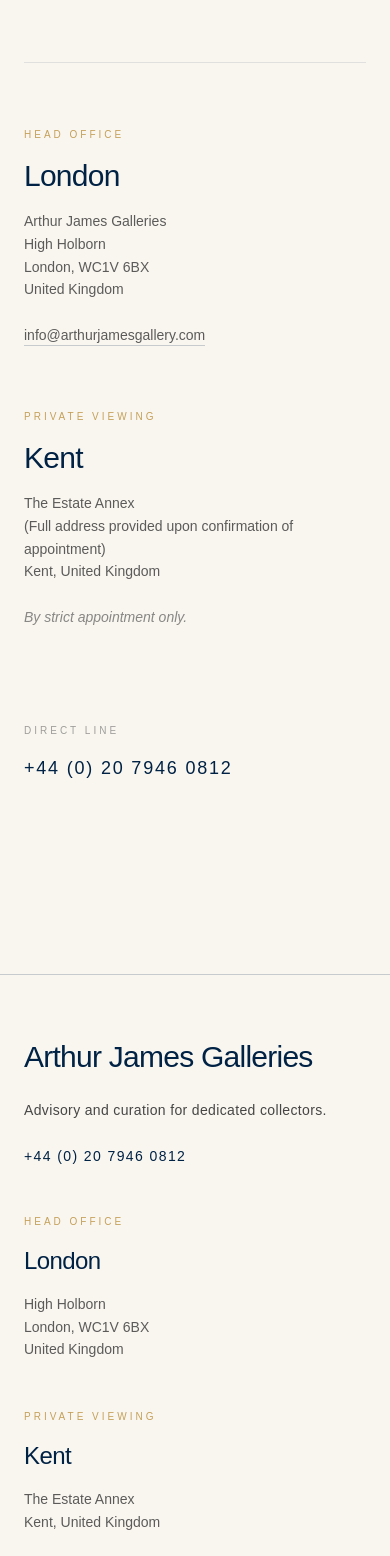
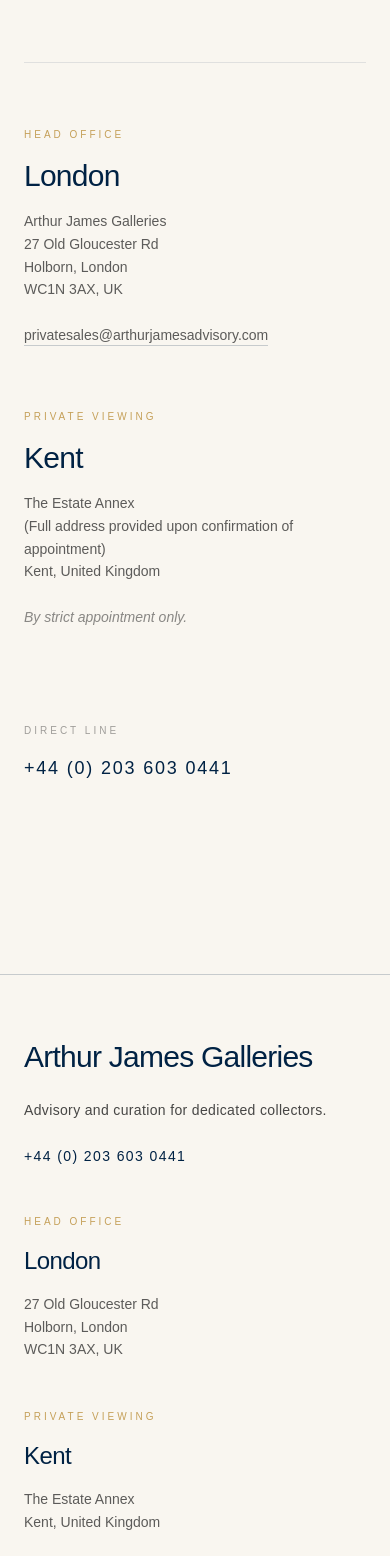
Before and after one commit to josephgmc-abc/arthur-james-galleries, a Next.js app: page /contact in a window 390 px wide. Shown: the part 1074-2630 px from the top of the page. Built offline with nearby package versions, Linux system fonts and the light colour scheme; no server answers; a web font is replaced by a local one.

Commit message:
chore: update London address, sales email, and phone number across the platform

```diff
--- a/app/(main)/contact/page.tsx
+++ b/app/(main)/contact/page.tsx
@@ -138,12 +138,12 @@ export default function ContactPage() {
             <h3 className="font-serif text-3xl text-navy">London</h3>
             <p className="font-sans text-sm text-charcoal/70 leading-relaxed max-w-xs">
               Arthur James Galleries <br />
-              High Holborn <br />
-              London, WC1V 6BX <br />
-              United Kingdom
+              27 Old Gloucester Rd <br />
+              Holborn, London <br />
+              WC1N 3AX, UK
             </p>
             <p className="font-sans text-sm text-charcoal/70 mt-2">
-              <a href="mailto:info@arthurjamesgallery.com" className="hover:text-gold transition-colors duration-500 border-b-[1.5px] border-navy/20 pb-0.5">info@arthurjamesgallery.com</a>
+              <a href="mailto:privatesales@arthurjamesadvisory.com" className="hover:text-gold transition-colors duration-500 border-b-[1.5px] border-navy/20 pb-0.5">privatesales@arthurjamesadvisory.com</a>
             </p>
           </div>
 
@@ -163,7 +163,7 @@ export default function ContactPage() {
           <div className="flex flex-col gap-4 mt-8">
             <span className="font-sans text-[10px] tracking-[0.3em] text-charcoal/40 uppercase">Direct Line</span>
             <p className="font-sans text-lg tracking-widest text-navy">
-              +44 (0) 20 7946 0812
+              +44 (0) 203 603 0441
             </p>
           </div>
         </div>
--- a/app/(main)/layout.tsx
+++ b/app/(main)/layout.tsx
@@ -60,20 +60,19 @@ export default function RootLayout({
                   Advisory and curation for dedicated collectors.
                 </p>
                 <p className="font-sans text-sm tracking-widest text-navy">
-                  +44 (0) 20 7946 0812
+                  +44 (0) 203 603 0441
                 </p>
-              </div>
+                </div>
 
-              <div className="lg:col-span-3 flex flex-col gap-4">
+                <div className="lg:col-span-3 flex flex-col gap-4">
                 <span className="font-sans text-[10px] tracking-[0.3em] text-gold uppercase">Head Office</span>
                 <h3 className="font-serif text-2xl text-navy">London</h3>
                 <p className="font-sans text-sm text-charcoal/70 leading-relaxed max-w-xs">
-                  High Holborn <br />
-                  London, WC1V 6BX <br />
-                  United Kingdom
+                  27 Old Gloucester Rd <br />
+                  Holborn, London <br />
+                  WC1N 3AX, UK
                 </p>
-              </div>
-
+                </div>
               <div className="lg:col-span-3 flex flex-col gap-4">
                 <span className="font-sans text-[10px] tracking-[0.3em] text-gold uppercase">Private Viewing</span>
                 <h3 className="font-serif text-2xl text-navy">Kent</h3>
--- a/app/(main)/privacy/page.tsx
+++ b/app/(main)/privacy/page.tsx
@@ -36,7 +36,7 @@ export default function PrivacyPolicyPage() {
           <section>
             <h2 className="font-serif text-3xl text-navy mb-4">5. Your Rights</h2>
             <p>
-              Under the General Data Protection Regulation (GDPR), you have the right to access, rectify, or erase your personal data held by us. To exercise these rights, please contact our data protection liaison at info@arthurjamesgallery.com.
+              Under the General Data Protection Regulation (GDPR), you have the right to access, rectify, or erase your personal data held by us. To exercise these rights, please contact our data protection liaison at privatesales@arthurjamesadvisory.com.
             </p>
           </section>
 
--- a/app/api/contact/route.ts
+++ b/app/api/contact/route.ts
@@ -46,7 +46,7 @@ export async function POST(request: Request) {
     try {
       await resend.emails.send({
         from: 'Arthur James Galleries <inquiries@arthurjamesgallery.com>', // MUST be a verified domain in Resend
-        to: ['info@arthurjamesgallery.com'],
+        to: ['privatesales@arthurjamesadvisory.com'],
         subject: `New Inquiry: ${data.subject} from ${data.firstName} ${data.lastName}`,
         html: `
           <div style="font-family: sans-serif; max-w-xl; margin: 0 auto; padding: 20px; background: #F9F6F0; color: #002244;">
```
